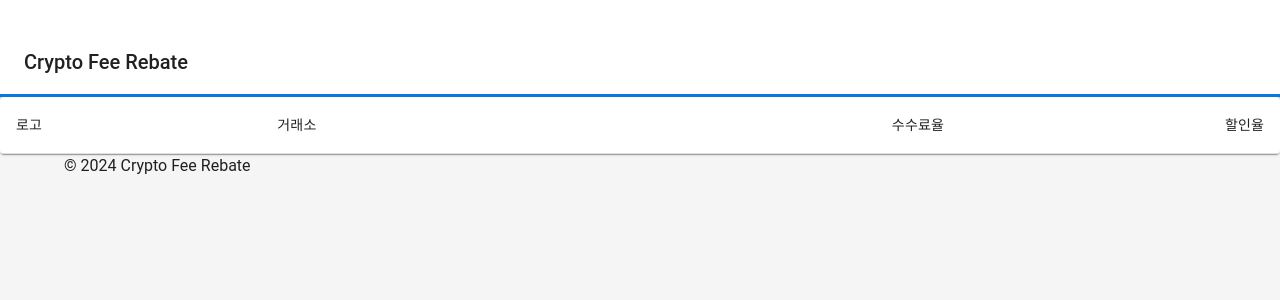
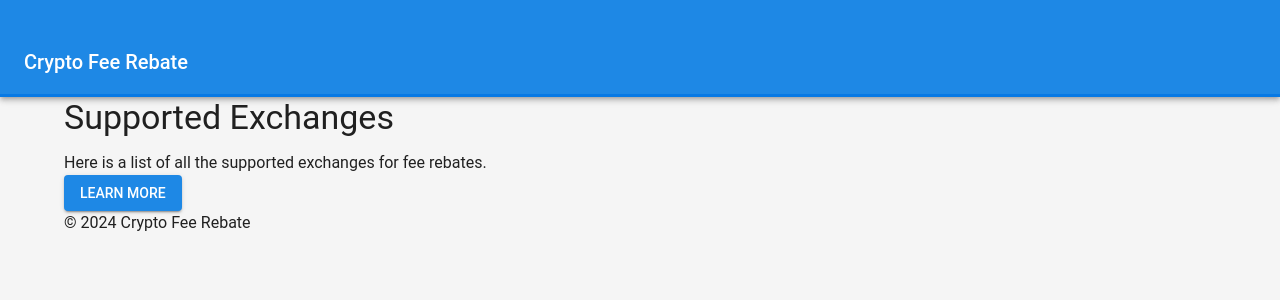
Before and after one commit to PSS0702/crypto-fee-rebate, a React (Create React App) app in the folder frontend/: page /exchanges in a window 1280 px wide. Shown: the top 300 px of the page. Built offline with nearby package versions, Linux system fonts and the light colour scheme.

Commit message:
Update Exchanges.js

```diff
--- a/frontend/src/pages/Exchanges.js
+++ b/frontend/src/pages/Exchanges.js
@@ -1,52 +1,19 @@
-import React, { useState, useEffect } from 'react';
-import { Table, TableBody, TableCell, TableContainer, TableHead, TableRow, Paper, makeStyles } from '@material-ui/core';
-
-const useStyles = makeStyles({
-  table: {
-    minWidth: 650,
-  },
-  logo: {
-    width: 50,
-    height: 50,
-  },
-});
+import React from 'react';
+import { Button, Container, Typography } from '@mui/material';  // 수정된 import 경로
 
 function Exchanges() {
-  const classes = useStyles();
-  const [exchanges, setExchanges] = useState([]);
-
-  useEffect(() => {
-    // API로부터 거래소 데이터를 가져오는 로직
-    // setExchanges(data);
-  }, []);
-
   return (
-    <TableContainer component={Paper}>
-      <Table className={classes.table} aria-label="exchanges table">
-        <TableHead>
-          <TableRow>
-            <TableCell>로고</TableCell>
-            <TableCell>거래소</TableCell>
-            <TableCell align="right">수수료율</TableCell>
-            <TableCell align="right">할인율</TableCell>
-          </TableRow>
-        </TableHead>
-        <TableBody>
-          {exchanges.map((exchange) => (
-            <TableRow key={exchange.id} onClick={() => window.open(exchange.link, '_blank')}>
-              <TableCell>
-                <img src={exchange.logo} alt={exchange.name} className={classes.logo} />
-              </TableCell>
-              <TableCell component="th" scope="row">
-                {exchange.name}
-              </TableCell>
-              <TableCell align="right">{exchange.fee}%</TableCell>
-              <TableCell align="right">{exchange.discount}%</TableCell>
-            </TableRow>
-          ))}
-        </TableBody>
-      </Table>
-    </TableContainer>
+    <Container>
+      <Typography variant="h4" gutterBottom>
+        Supported Exchanges
+      </Typography>
+      <Typography variant="body1">
+        Here is a list of all the supported exchanges for fee rebates.
+      </Typography>
+      <Button variant="contained" color="primary">
+        Learn More
+      </Button>
+    </Container>
   );
 }
 
```
